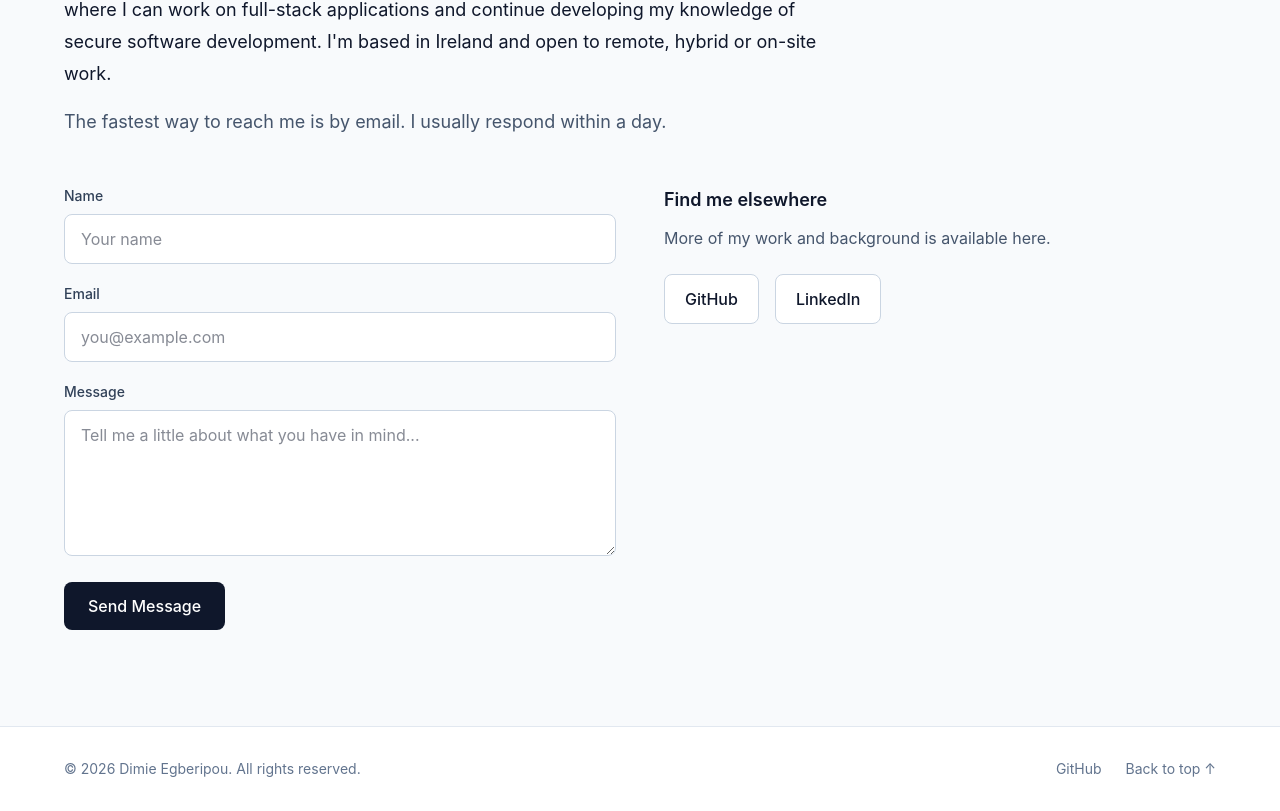
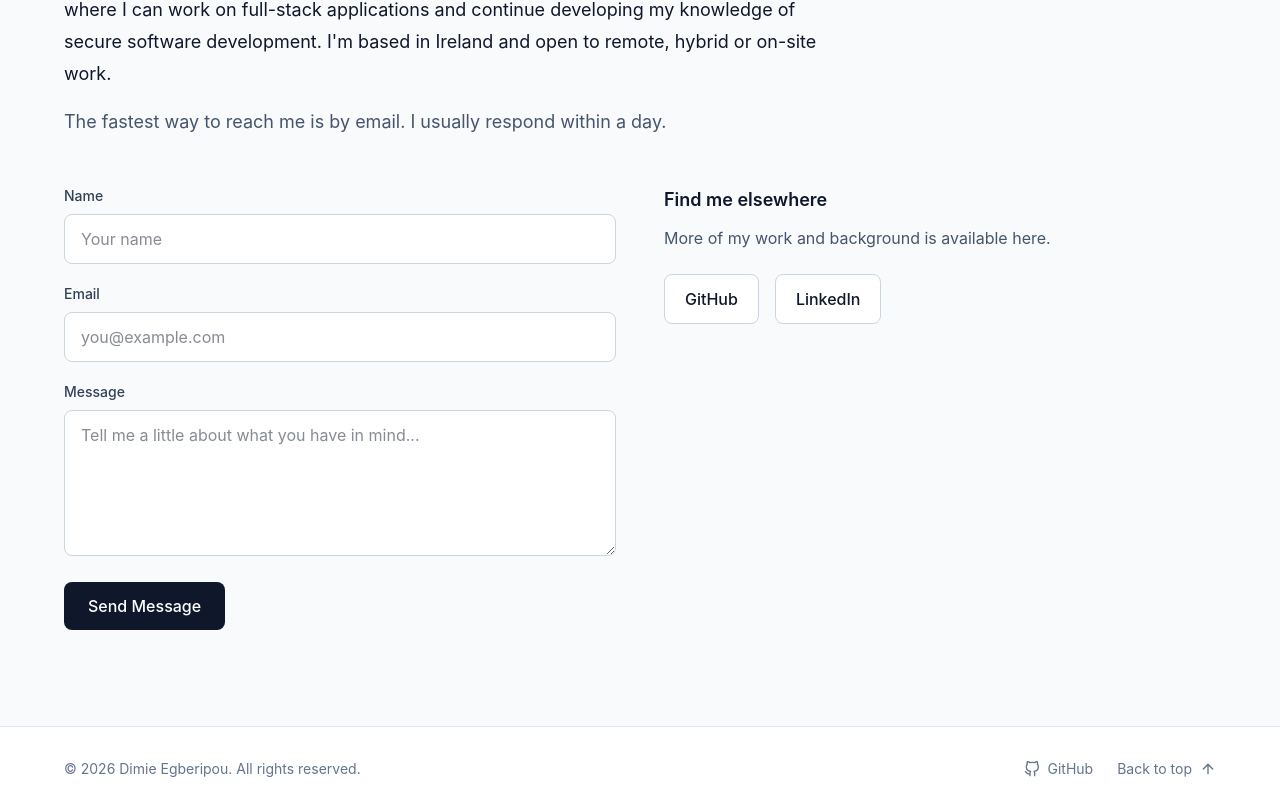
Before and after one commit to Dee68/dimie-portfolio, a React (Vite) app: page / in a window 1280 px wide. Shown: the part 5268-6079 px from the top of the page. Built offline with nearby package versions, Linux system fonts and the light colour scheme.

Commit message:
Redo mobile icon

```diff
--- a/src/App.jsx
+++ b/src/App.jsx
@@ -52,7 +52,7 @@ function PortfolioHome() {
           <div className="mt-10 flex flex-wrap justify-center gap-4">
             <a
               href="#projects"
-              className="rounded-lg bg-slate-900 px-6 py-3 font-medium text-white transition hover:bg-[#8a8757] dark:bg-white dark:text-slate-950 dark:hover:bg-[#c3c183] dark:hover:text-slate-950"
+              className="rounded-lg bg-slate-900 px-6 py-3 font-medium text-white transition hover:bg-slate-700 dark:bg-white dark:text-slate-950 dark:hover:bg-slate-200"
             >
               View My Projects
             </a>
@@ -61,7 +61,7 @@ function PortfolioHome() {
               href="https://github.com/Dee68"
               target="_blank"
               rel="noreferrer"
-              className="rounded-lg border border-slate-300 dark:border-slate-700 px-6 py-3 font-medium text-slate-900 transition hover:bg-slate-100 dark:border-slate-700 dark:text-white dark:hover:bg-slate-900"
+              className="rounded-lg border border-slate-300 px-6 py-3 font-medium text-slate-900 transition hover:bg-slate-100 dark:border-slate-700 dark:text-white dark:hover:bg-slate-900"
             >
               GitHub
             </a>
--- a/src/components/DbookShopCaseStudy.jsx
+++ b/src/components/DbookShopCaseStudy.jsx
@@ -19,7 +19,7 @@ function DBookShopCaseStudy() {
 
           <Link
             to="/"
-              className="inline-flex items-center gap-2 text-sm font-medium text-slate-600 transition hover:text-[#8a8757] dark:text-slate-300 dark:hover:text-[#c3c183]"
+            className="inline-flex items-center gap-2 text-sm font-medium text-slate-600 transition hover:text-slate-950 dark:text-slate-300 dark:hover:text-white"
           >
             <FiArrowLeft size={16} />
             <span>Back to Projects</span>
@@ -111,6 +111,8 @@ function DBookShopCaseStudy() {
                 <img
                     src="/projects/d-bookshop/d-bookshop-home.png"
                     alt="D-BookShop storefront showing the homepage, search, category filtering and book catalogue"
+                    width={2266}
+                    height={1450}
                     className="w-full"
                 />
             </div>
@@ -318,6 +320,8 @@ function DBookShopCaseStudy() {
     <img
       src="/projects/d-bookshop/d-bookshop-product.png"
       alt="D-BookShop product details page"
+      width={2246}
+      height={1470}
       className="w-full"
       loading="lazy"
     />
@@ -330,6 +334,8 @@ function DBookShopCaseStudy() {
     <img
       src="/projects/d-bookshop/d-bookshop-cart.png"
       alt="D-BookShop customer cart page"
+      width={2240}
+      height={1470}
       className="w-full"
       loading="lazy"
     />
@@ -342,6 +348,8 @@ function DBookShopCaseStudy() {
     <img
       src="/projects/d-bookshop/d-bookshop-checkout.png"
       alt="D-BookShop customer checkout page"
+      width={2252}
+      height={1466}
       className="w-full"
       loading="lazy"
     />
@@ -354,6 +362,8 @@ function DBookShopCaseStudy() {
     <img
       src="/projects/d-bookshop/d-bookshop-customer-order.png"
       alt="D-BookShop customer order page"
+      width={2254}
+      height={1466}
       className="w-full"
       loading="lazy"
     />
@@ -366,6 +376,8 @@ function DBookShopCaseStudy() {
     <img
       src="/projects/d-bookshop/d-bookshop-admin.png"
       alt="D-BookShop admin dashboard"
+      width={2248}
+      height={1462}
       className="w-full"
       loading="lazy"
     />
@@ -378,6 +390,8 @@ function DBookShopCaseStudy() {
     <img
       src="/projects/d-bookshop/d-bookshop-stock.png"
       alt="D-BookShop admin inventory management"
+      width={2234}
+      height={1460}
       className="w-full"
       loading="lazy"
     />
@@ -390,6 +404,8 @@ function DBookShopCaseStudy() {
     <img
       src="/projects/d-bookshop/d-bookshop-report.png"
       alt="D-BookShop admin inventory report"
+      width={2058}
+      height={1464}
       className="w-full"
       loading="lazy"
     />
--- a/src/components/Footer.jsx
+++ b/src/components/Footer.jsx
@@ -1,3 +1,5 @@
+import { FiGithub, FiArrowUp } from 'react-icons/fi'
+
 function Footer() {
   return (
     <footer className="border-t border-slate-200 bg-white px-6 py-8 transition-colors duration-300 dark:border-slate-800 dark:bg-slate-950">
@@ -11,16 +13,18 @@ function Footer() {
             href="https://github.com/Dee68"
             target="_blank"
             rel="noreferrer"
-            className="text-sm text-slate-500 transition hover:text-slate-900 dark:text-slate-400 dark:hover:text-white"
+            className="inline-flex items-center gap-2 text-sm text-slate-500 transition hover:text-slate-900 dark:text-slate-400 dark:hover:text-white"
           >
-            GitHub
+            <FiGithub size={16} />
+            <span>GitHub</span>
           </a>
 
           <a
             href="#home"
-            className="text-sm text-slate-500 transition hover:text-slate-900 dark:text-slate-400 dark:hover:text-white"
+            className="inline-flex items-center gap-2 text-sm text-slate-500 transition hover:text-slate-900 dark:text-slate-400 dark:hover:text-white"
           >
-            Back to top ↑
+            <span>Back to top</span>
+            <FiArrowUp size={16} />
           </a>
         </div>
       </div>
--- a/src/components/MyBookyCaseStudy.jsx
+++ b/src/components/MyBookyCaseStudy.jsx
@@ -1,6 +1,6 @@
 import { Link } from 'react-router-dom'
 import ThemeToggle from './ThemeToggle'
-import { FiArrowLeft, FiInfo } from 'react-icons/fi'
+import { FiArrowLeft, FiInfo, FiExternalLink } from 'react-icons/fi'
 import Footer from './Footer'
 import { useDocumentTitle } from '../hooks/useDocumentTitle'
 
--- a/src/components/Navbar.jsx
+++ b/src/components/Navbar.jsx
@@ -1,4 +1,5 @@
 import { useState } from 'react'
+import { FiMenu, FiX } from 'react-icons/fi'
 import { Link } from 'react-router-dom'
 import ThemeToggle from './ThemeToggle'
 import NavItem from './NavItem'
@@ -77,7 +78,7 @@ function Navbar() {
           aria-expanded={menuOpen}
           aria-controls="mobile-menu"
         >
-          <span className="text-xl leading-none">{menuOpen ? '×' : '☰'}</span>
+          {menuOpen ? <FiX size={24} /> : <FiMenu size={24} />}
         </button>
       </div>
 
```
Lines whose indentation alone changed are shown as unchanged.
